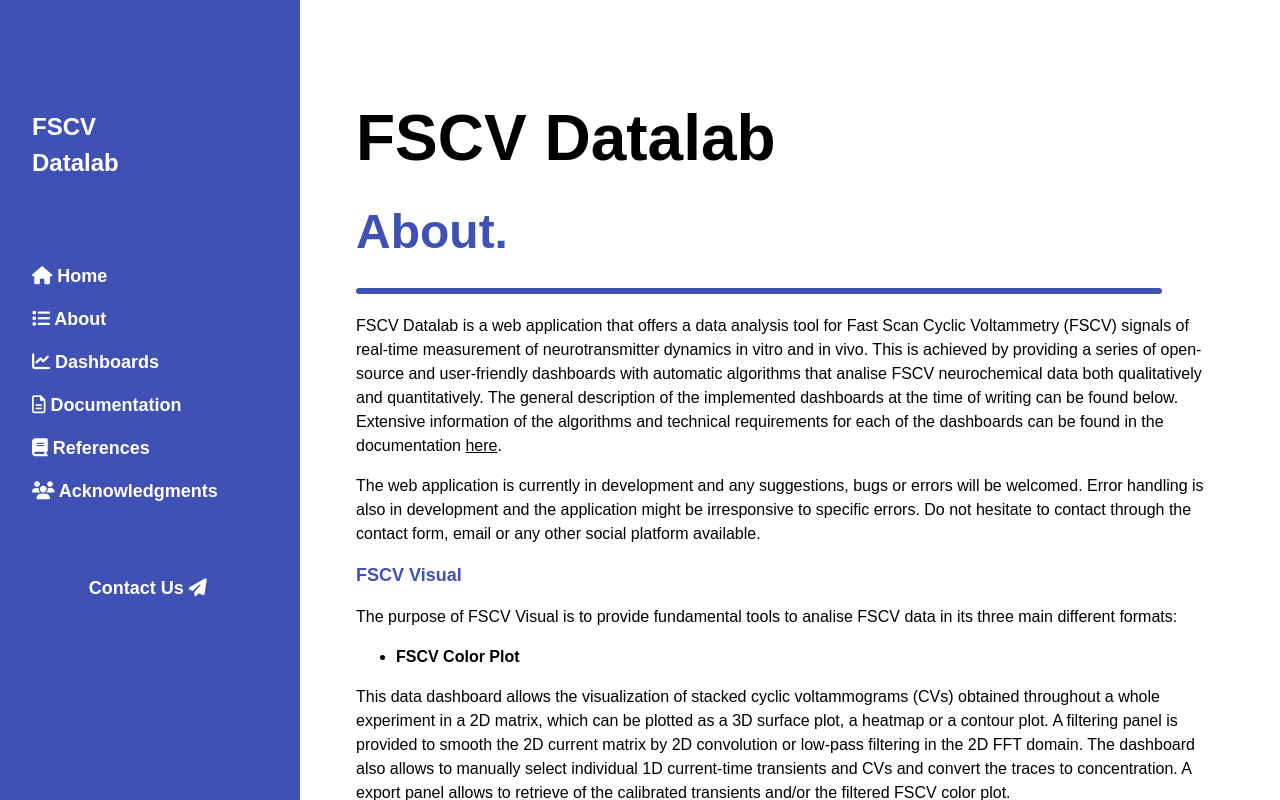
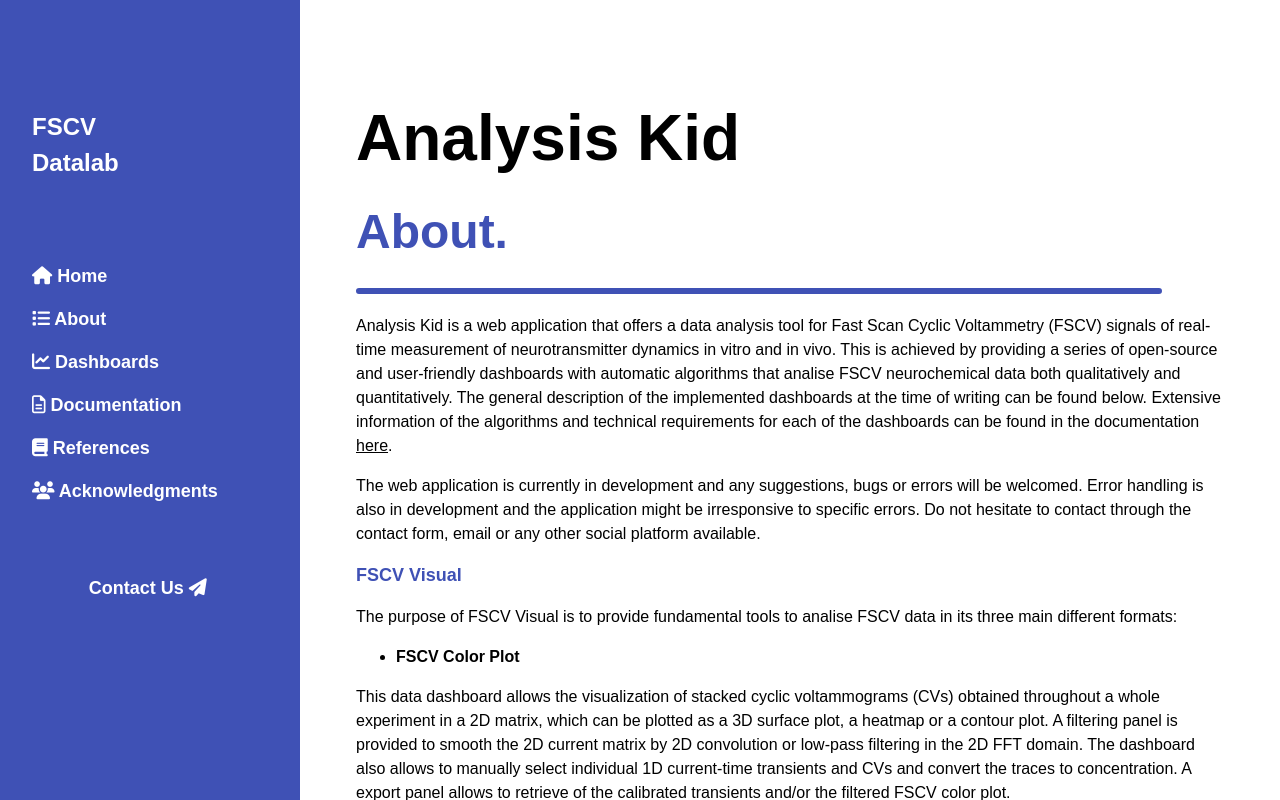
Before and after one commit to Hashemilab/The-Analysis-Kid, a PHP site: page /home.php in a window 1280 px wide. Shown: the top 800 px of the page. Run offline with PHP 8.4, Linux system fonts and the light colour scheme; data that the repository does not hold is empty; some libraries are stand-ins or nearby versions.

Commit message:
Change of name from FSCV Datalab to Analysis Kid.

```diff
--- a/App-php/home.php
+++ b/App-php/home.php
@@ -1,6 +1,6 @@
 <!DOCTYPE html>
 <html lang="en">
-<title>FSCV Datalab</title>
+<title>Analysis Kid</title>
 <meta charset="UTF-8">
 <meta name="viewport" content="width=device-width, initial-scale=1">
 <link rel="stylesheet" href="Styling/w3.css">
@@ -80,7 +80,7 @@ $(".se-pre-con").fadeOut("slow");
 <!-- Top menu on small screens -->
 <header class="w3-container w3-top w3-hide-large w3-indigo w3-xlarge w3-padding">
 <a href="javascript:void(0)" class="w3-button w3-indigo w3-margin-right" onclick="w3_open()">☰</a>
-<span>FSCV Datalab</span>
+<span>Analysis Kid</span>
 </header>
 
 <!-- Overlay effect when opening sidebar on small screens -->
@@ -91,10 +91,10 @@ $(".se-pre-con").fadeOut("slow");
 
 <!-- Header -->
 <div class="w3-container" style="margin-top:80px" id="about">
-<h1 href="#top" class="w3-jumbo"><b>FSCV Datalab</b></h1>
+<h1 href="#top" class="w3-jumbo"><b>Analysis Kid</b></h1>
 <h1 class="w3-xxxlarge w3-text-indigo"><b>About.</b></h1>
 <hr style="width:800px;border:3px solid #3f51b5" class="w3-round">
-<p  align=”justify”> FSCV Datalab is a web application that offers a data analysis tool for Fast Scan Cyclic Voltammetry (FSCV) signals of real-time measurement of neurotransmitter dynamics in
+<p  align=”justify”> Analysis Kid is a web application that offers a data analysis tool for Fast Scan Cyclic Voltammetry (FSCV) signals of real-time measurement of neurotransmitter dynamics in
 vitro and in vivo. This is achieved by providing a series of open-source and user-friendly dashboards with automatic algorithms that analise FSCV neurochemical data both qualitatively and quantitatively.
 The general description of the implemented dashboards at the time of writing can be found below. Extensive information of the algorithms and technical requirements for each of the dashboards can be found in the documentation <a href ="Documentation.php" target="_blank">here</a>.
 <p  align=”justify”>The web application is currently in development and any suggestions, bugs or errors will be welcomed. Error handling is also in development and the application might be irresponsive to specific errors.
@@ -124,7 +124,7 @@ that identify the faradaic reaction. A pre-trained light-weight neural network m
 The features of the CV, together with the class probabilities calculated by the neural network can be exported by the user as a csv file.
 </p>
 <h2 class="w3-large w3-text-indigo"><b>Kinetic Calibration</b></h2>
-The traditional flow-cell analysis calibration approach to convert current traces to concentration oversimplifies the nature of the faradaic reaction taking place at the electrode surface. The kinetic calibration section of FSCV datalab allows the deconvolution
+The traditional flow-cell analysis calibration approach to convert current traces to concentration oversimplifies the nature of the faradaic reaction taking place at the electrode surface. The kinetic calibration section of Analysis Kid allows the deconvolution
 of mass transport from the estimation of the surface concentration of the neurotransmitter over time to obtain a more accurate concentration profile. The user is required to input the range of samples in the cyclic voltammograms that correspond to the oxidation of the neurotransmitter,
 as well as experimental kinetic parameters described in the <a href="Documentation.php">documentation</a> of the dashboard.
 <h2 class="w3-large w3-text-indigo"><b>Electrode Calibration</b></h2>
@@ -284,7 +284,7 @@ calibration and allow the use of electrodes of different sizes and characteristi
 <p style="text-align: center"> I would also like to thank the whole online programming community of StackOverflow who have offered an invaluable technical help building this website and answered many of my toughest coding questions during lockdown.</p>
 <p style="text-align: center"> At last but not least, all my gratitude to my family, friends and my partner who have emotionally helped me to complete this project.</p>
 <h2 class="w3-large w3-text-indigo"><b>Software Acknowledgements.</b></h2>
-<p> FSCV Datalab may utilize the following copyrighted software or programming libraries and therefore acknowledged: </p>
+<p> Analysis Kid may utilize the following copyrighted software or programming libraries and therefore acknowledged: </p>
 <ul>
 <li><a href="https://plotly.com/">Plotly software package</a> in Javascript for the plotting of signals and interactive algorithms</li>
 <li><a href="https://apexcharts.com/">Apexcharts software package</a> in Javascript for the plotting of signals and interactive algorithms</li>
```
Also changed, not shown: App-php/Documentation.php (+4 -4 lines).
